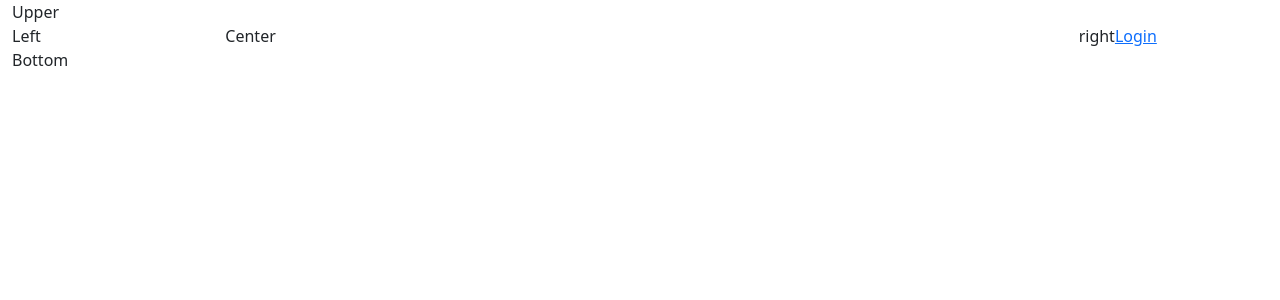
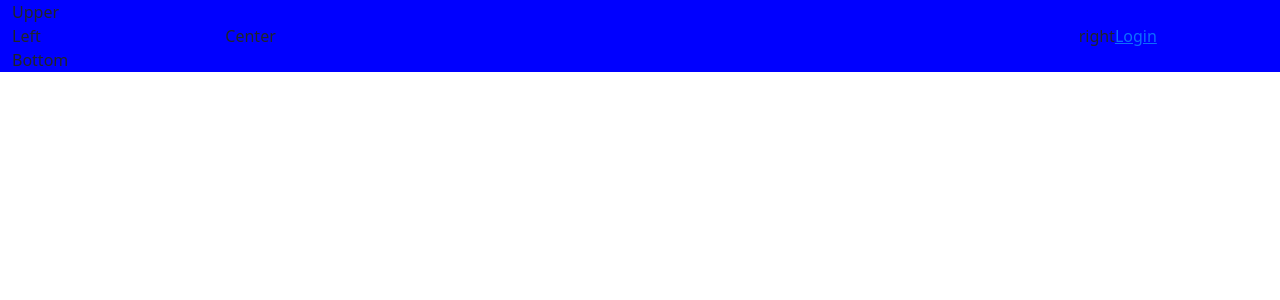
Before and after one commit to uygar-karalalek/E-SHOP, a React app in the folder CMS/: page / in a window 1280 px wide. Shown: the top 300 px of the page. Built offline with nearby package versions, Linux system fonts and the light colour scheme; the HTML template or start-up script is replaced by a standard one.

Commit message:
Made changes to typescript config and added bg to container div

```diff
--- a/CMS/src/components/pages/home/Home.tsx
+++ b/CMS/src/components/pages/home/Home.tsx
@@ -8,7 +8,9 @@ import {LeftBar} from "./sub_components/LeftBar";
 export class Home extends React.Component<{}, {}> {
 
     render() {
-        return <div className={"container-fluid"}>
+        return <div className={"container-fluid"} style={{
+            backgroundColor: "blue"
+        }}>
             <div className="row">
                 <div className="col-12">
                     <UpperBar/>
--- a/CMS/src/index.tsx
+++ b/CMS/src/index.tsx
@@ -1,12 +1,13 @@
 import * as React from "react";
-import * as ReactDOM from "react-dom";
 import {HashRouter} from "react-router-dom";
 import "bootstrap/dist/css/bootstrap.min.css";
 import {App} from "./App";
 
-ReactDOM.render(
-    <HashRouter>
-        <App/>
-    </HashRouter>,
-    document.getElementById("root")
-);
+import("react-dom").then(dom => {
+    dom.render(
+        <HashRouter>
+            <App/>
+        </HashRouter>,
+        document.getElementById("root")
+    );
+})
--- a/CMS/tsconfig.json
+++ b/CMS/tsconfig.json
@@ -2,7 +2,7 @@
     "compilerOptions": {
         "outDir": "./dist/",
         "noImplicitAny": true,
-        "module": "es6",
+        "module": "es2020",
         "target": "es5",
         "jsx": "react",
         "allowJs": true,
```
